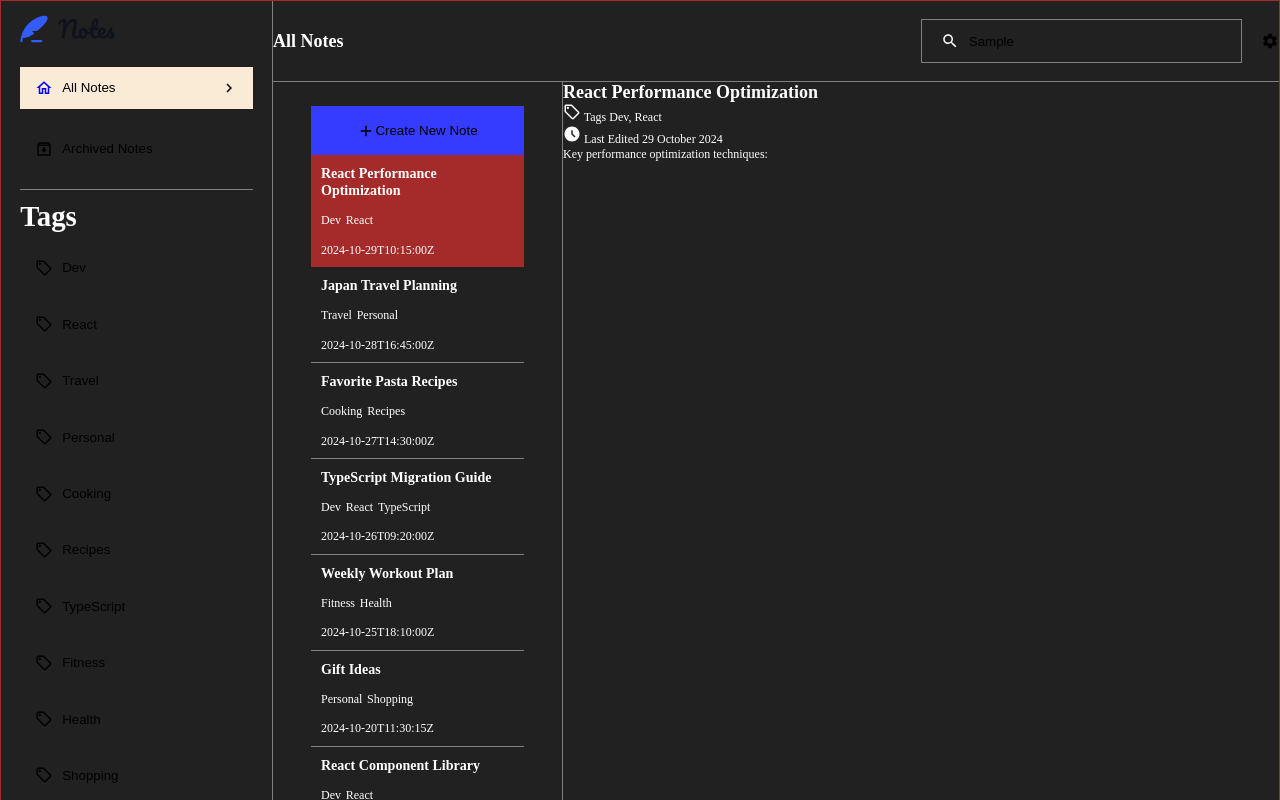
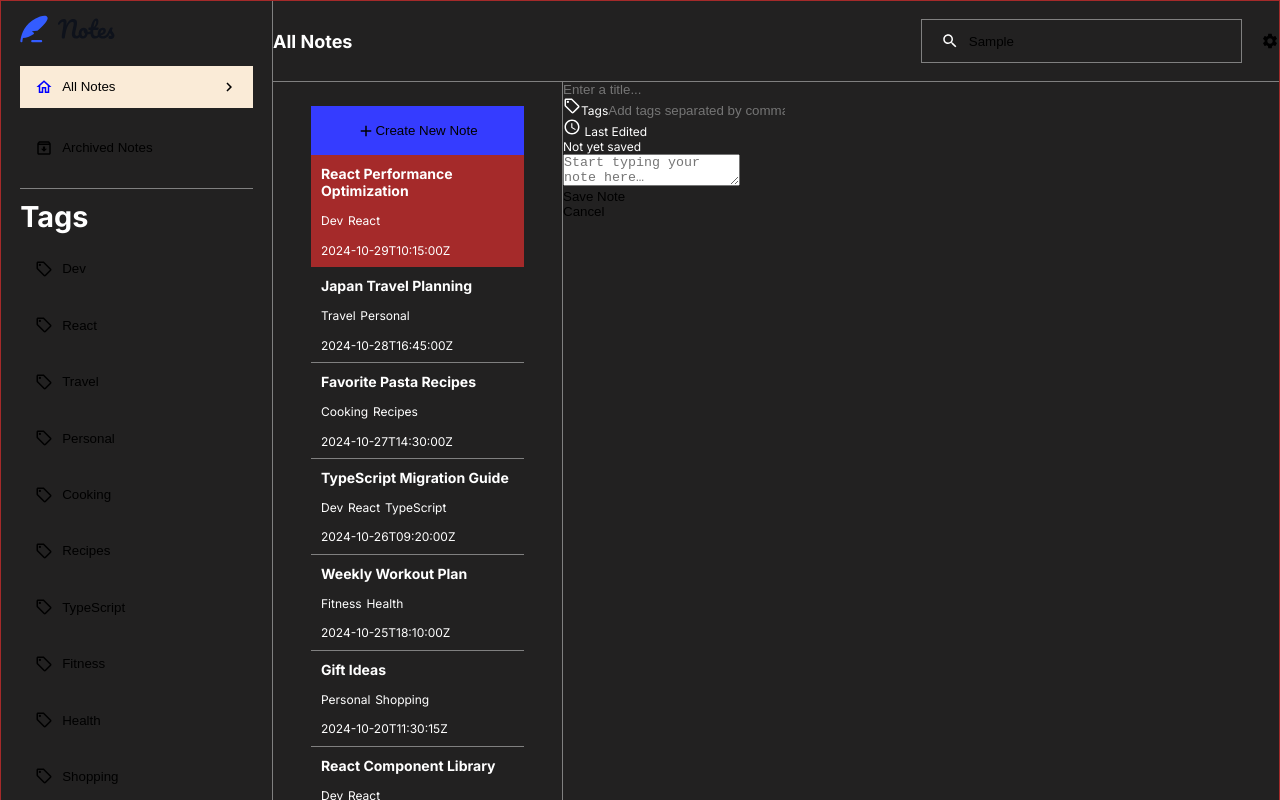
Before and after one commit to VictorKevz/Notes_App, a React (Vite) app: page / in a window 1280 px wide. Both pictures are taken after typing "Sample" into the empty fields and a click on the button "Create New Note". Shown: the top 800 px of the page. Built offline with nearby package versions, Linux system fonts and the light colour scheme.

Commit message:
Implement Add New note and validate form

```diff
--- a/package.json
+++ b/package.json
@@ -19,7 +19,8 @@
     "@mui/material": "^6.2.1",
     "framer-motion": "^11.15.0",
     "react": "^18.3.1",
-    "react-dom": "^18.3.1"
+    "react-dom": "^18.3.1",
+    "react-uuid": "^2.0.0"
   },
   "devDependencies": {
     "@eslint/js": "^9.15.0",
--- a/src/App.jsx
+++ b/src/App.jsx
@@ -1,4 +1,5 @@
 import { createContext, useEffect, useReducer, useState } from "react";
+import uuid from 'react-uuid';
 import "./App.css";
 import Board from "./components/Board/Board";
 import { data } from "./data";
@@ -9,11 +10,12 @@ export const DataContext = createContext();
 const notesReducer = (state, action) => {
   switch (action.type) {
     case "UPDATE_TAB":
-      const { tab,key } = action.payload;
+      const { tab, key } = action.payload;
       return {
         ...state,
         [key]: tab,
-        currentTag:""
+        currentTag: "",
+        showForm: false,
       };
     case "UPDATE_TAG":
       const { tag } = action.payload;
@@ -21,12 +23,34 @@ const notesReducer = (state, action) => {
         ...state,
         currentTag: tag,
       };
-     case"RENDER_SETTINGS":
-     return{
-      ...state,
-      isSettings:true
-     }
-
+    case "SHOW_FORM":
+      return {
+        ...state,
+        showForm: true,
+        asideCurrentTab: "allNotes",
+      };
+    case "UPDATE_FORM":
+      const { name, value } = action.payload;
+      return {
+        ...state,
+        form: {
+          ...state.form,
+          [name]: value,
+        },
+        isValid: {
+          ...state.isValid,
+          [name]: true,
+        },
+      };
+    case "CREATE_NOTE":
+      const { title, tags, content } = action.payload;
+      return {
+        ...state,
+        notesData: [
+          { id: uuid(), title, tags, content, isArchived: false },
+          ...state.notesData,
+        ],
+      };
     default:
       return state;
   }
@@ -39,10 +63,19 @@ function App() {
     asideCurrentTab: "allNotes",
     currentTag: "",
     settingsCurrentTab: "colorTheme",
-    isSettings:false,
-    fontTheme:"'Inter', serif",
-    colorTheme:"lightMode"
-
+    fontTheme: "'Inter', serif",
+    colorTheme: "lightMode",
+    showForm: false,
+    form: {
+      title: "",
+      tags: "",
+      content: "",
+    },
+    isValid: {
+      title: true,
+      tags: true,
+      content: true,
+    },
   };
   const [notes, dispatchNotes] = useReducer(notesReducer, initialData);
 
@@ -51,7 +84,10 @@ function App() {
   }, [notes?.notesData]);
   return (
     <DataContext.Provider value={{ notes, dispatchNotes }}>
-      <main className="outer-container">
+      <main
+        className="outer-container"
+        style={{ fontFamily: `${notes.fontTheme}` }}
+      >
         <Board />
       </main>
     </DataContext.Provider>
--- a/src/components/Board/Board.jsx
+++ b/src/components/Board/Board.jsx
@@ -7,6 +7,7 @@ import { DataContext } from "../../App";
 import DetailedNote from "../DetailedNote";
 import SearchBar from "../SearchBar";
 import SettingsPage from "../Settings/SettingsPage";
+import NoteForm from "../NoteForm/NoteForm";
 
 function Board() {
   const { notes, dispatchNotes } = useContext(DataContext);
@@ -58,10 +59,12 @@ function Board() {
         ) : (
           <div className="notes-detailed-wrapper">
             <div className="notes-wrapper">
-              <button type="button" className="add-note-btn">
-                {" "}
-                <Add />
-                Create New Note{" "}
+              <button
+                type="button"
+                className="add-note-btn"
+                onClick={() => dispatchNotes({ type: "SHOW_FORM" })}
+              >
+                <Add /> Create New Note
               </button>
               <NoteCards
                 data={searchResults}
@@ -71,7 +74,11 @@ function Board() {
             </div>
 
             <div className="detailed-notes-wrapper">
-              <DetailedNote obj={currentNoteObj} />
+              {notes.showForm ? (
+                <NoteForm />
+              ) : (
+                <DetailedNote obj={currentNoteObj} />
+              )}
             </div>
           </div>
         )}
--- /dev/null
+++ b/src/components/NoteForm/NoteForm.jsx
@@ -0,0 +1,104 @@
+import React, { useContext } from "react";
+import { DataContext } from "../../App";
+import { AccessTimeOutlined, SellOutlined } from "@mui/icons-material";
+
+function NoteForm() {
+  const { notes, dispatchNotes } = useContext(DataContext);
+  const { title, tags, content } = notes.form;
+
+  const handleChange = (e) => {
+    const { name, value } = e.target;
+    dispatchNotes({ type: "UPDATE_FORM", payload: { name, value } });
+  };
+  const handleSubmit = (e) => {
+    e.preventDefault();
+    if (validateForm()) {
+      dispatchNotes({
+        type: "CREATE_NOTE",
+        payload: {
+          title,
+          tags: tags.split(",").map((tag) => tag.trim()),
+          content,
+        },
+      });
+    } else {
+      alert("ERROR!");
+      return;
+    }
+  };
+
+  const validateForm = () => {
+    const newFormValid = { ...notes.isValid };
+    if (title.trim() === "") {
+      newFormValid.title = false;
+    }
+    if (tags.trim() === "") {
+      newFormValid.tags = false;
+    }
+    if (content.trim() === "") {
+      newFormValid.content = false;
+    }
+    const isValid = Object.values(newFormValid).every(Boolean);
+    return isValid;
+  };
+  return (
+    <form className="note-form" onSubmit={handleSubmit}>
+      <fieldset className="note-form-field">
+        <label htmlFor="title" className="title-label">
+          <input
+            type="text"
+            id="title"
+            value={title}
+            onChange={handleChange}
+            name="title"
+            placeholder="Enter a title..."
+            className="title-input"
+          />
+        </label>
+      </fieldset>
+      <div className="tags-lastEdited-wrapper">
+        <fieldset className="note-form-field">
+          <label htmlFor="tags" className="tag-label">
+            <SellOutlined />
+            Tags
+          </label>
+          <input
+            type="text"
+            id="tags"
+            value={tags}
+            onChange={handleChange}
+            name="tags"
+            placeholder="Add tags separated by commas (e.g. Work, Planning)"
+            className="tags-input"
+          />
+        </fieldset>
+        <div className="lastEdited">
+          <span>
+            <AccessTimeOutlined /> Last Edited
+          </span>
+          <p className="lastEdited-text">Not yet saved</p>
+        </div>
+      </div>
+      <fieldset className="note-form-field">
+        <textarea
+          name="content"
+          value={content}
+          onChange={handleChange}
+          id="content"
+          className="textarea-input"
+          placeholder="Start typing your note here…"
+        />
+      </fieldset>
+      <fieldset className="form-btn-wrapper">
+        <button type="submit" className="form-btn save">
+          Save Note
+        </button>
+        <button type="button" className="form-btn cancel">
+          Cancel
+        </button>
+      </fieldset>
+    </form>
+  );
+}
+
+export default NoteForm;
--- a/src/components/Settings/ThemeOptions.jsx
+++ b/src/components/Settings/ThemeOptions.jsx
@@ -3,7 +3,7 @@ import React, { useContext } from "react";
 import { DataContext } from "../../App";
 
 function ThemeOptions() {
-  const { notes } = useContext(DataContext);
+  const { notes, dispatchNotes } = useContext(DataContext);
   const themeData = {
     colorTheme: {
       id: "colorTheme",
@@ -65,9 +65,22 @@ function ThemeOptions() {
       </header>
       <ul className="theme-options-list">
         {obj.options.map((option) => {
+          const isSelected = option.id === notes[obj.id];
           return (
-            <li className="theme-option-item">
-              <button type="button" className="theme-option-btn">
+            <li key={option.id} className="theme-option-item">
+              <button
+                type="button"
+                className={`theme-option-btn ${isSelected && "current-theme"}`}
+                onClick={() => {
+                  dispatchNotes({
+                    type: "UPDATE_TAB",
+                    payload: {
+                      tab: option.id,
+                      key: obj.id,
+                    },
+                  });
+                }}
+              >
                 <span className="left-side-wrapper">
                   <span className="icon-wrapper">
                     {obj.id === "colorTheme" ? <option.icon /> : option.text}
--- a/src/components/Settings/settings.css
+++ b/src/components/Settings/settings.css
@@ -10,7 +10,56 @@
     width: 100%;
     min-height: 820px;
     border-right: 1px solid gray;
+    padding-top: 3.2rem;
+
 }
 .settings-list{
     width: 100%;
 }
+.theme-options-wrapper{
+    max-width: 528px;
+    width: 100%;
+    display: flex;
+    flex-direction: column;
+    align-items: flex-start;
+    margin-top: 3.2rem;
+}
+
+.theme-options-list,.theme-option-item{
+    width: 100%;
+    display: flex;
+    flex-direction: column;
+    align-items: flex-start;
+}
+.theme-option-btn{
+    width: 100%;
+    justify-content: space-between;
+    border: 1px solid gray;
+    height: 72px;
+    padding: 0 1.6rem;
+}
+.current-theme{
+    background-color: antiquewhite;
+}
+.left-side-wrapper{
+    display: flex;
+    align-items: center;
+    gap: 1.6rem;
+}
+.icon-wrapper{
+    height: 4rem;
+    width: 4rem;
+    border: 1px solid gray;
+    display: flex;
+    align-items: center;
+    justify-content: center;
+}
+.text-wrapper{
+    text-align: left;
+}
+.right-icon{
+    height: 1.6rem;
+    width: 1.6rem;
+    border-radius: 50%;
+    border: 4px solid gray;
+}
--- a/src/data.js
+++ b/src/data.js
@@ -1,5 +1,7 @@
+import uuid from 'react-uuid';
 export const data = [
   {
+    id:uuid(),
     title: "React Performance Optimization",
     tags: ["Dev", "React"],
     content:
@@ -8,6 +10,7 @@ export const data = [
     isArchived: false,
   },
   {
+    id:uuid(),
     title: "Japan Travel Planning",
     tags: ["Travel", "Personal"],
     content:
@@ -16,6 +19,7 @@ export const data = [
     isArchived: false,
   },
   {
+    id:uuid(),
     title: "Favorite Pasta Recipes",
     tags: ["Cooking", "Recipes"],
     content:
@@ -24,6 +28,7 @@ export const data = [
     isArchived: false,
   },
   {
+    id:uuid(),
     title: "TypeScript Migration Guide",
     tags: ["Dev", "React", "TypeScript"],
     content:
@@ -32,6 +37,7 @@ export const data = [
     isArchived: true,
   },
   {
+    id:uuid(),
     title: "Weekly Workout Plan",
     tags: ["Fitness", "Health"],
     content:
@@ -40,6 +46,7 @@ export const data = [
     isArchived: false,
   },
   {
+    id:uuid(),
     title: "Gift Ideas",
     tags: ["Personal", "Shopping"],
     content:
@@ -48,6 +55,7 @@ export const data = [
     isArchived: true,
   },
   {
+    id:uuid(),
     title: "React Component Library",
     tags: ["Dev", "React"],
     content:
@@ -56,6 +64,7 @@ export const data = [
     isArchived: true,
   },
   {
+    id:uuid(),
     title: "Meal Prep Ideas",
     tags: ["Cooking", "Health", "Recipes"],
     content:
@@ -64,6 +73,7 @@ export const data = [
     isArchived: false,
   },
   {
+    id:uuid(),
     title: "Reading List",
     tags: ["Personal", "Dev"],
     content:
@@ -72,6 +82,7 @@ export const data = [
     isArchived: false,
   },
   {
+    id:uuid(),
     title: "Fitness Goals 2025",
     tags: ["Fitness", "Health", "Personal"],
     content:
```
Also changed, not shown: 1 other file (tests, documents, lock files or other folders).
